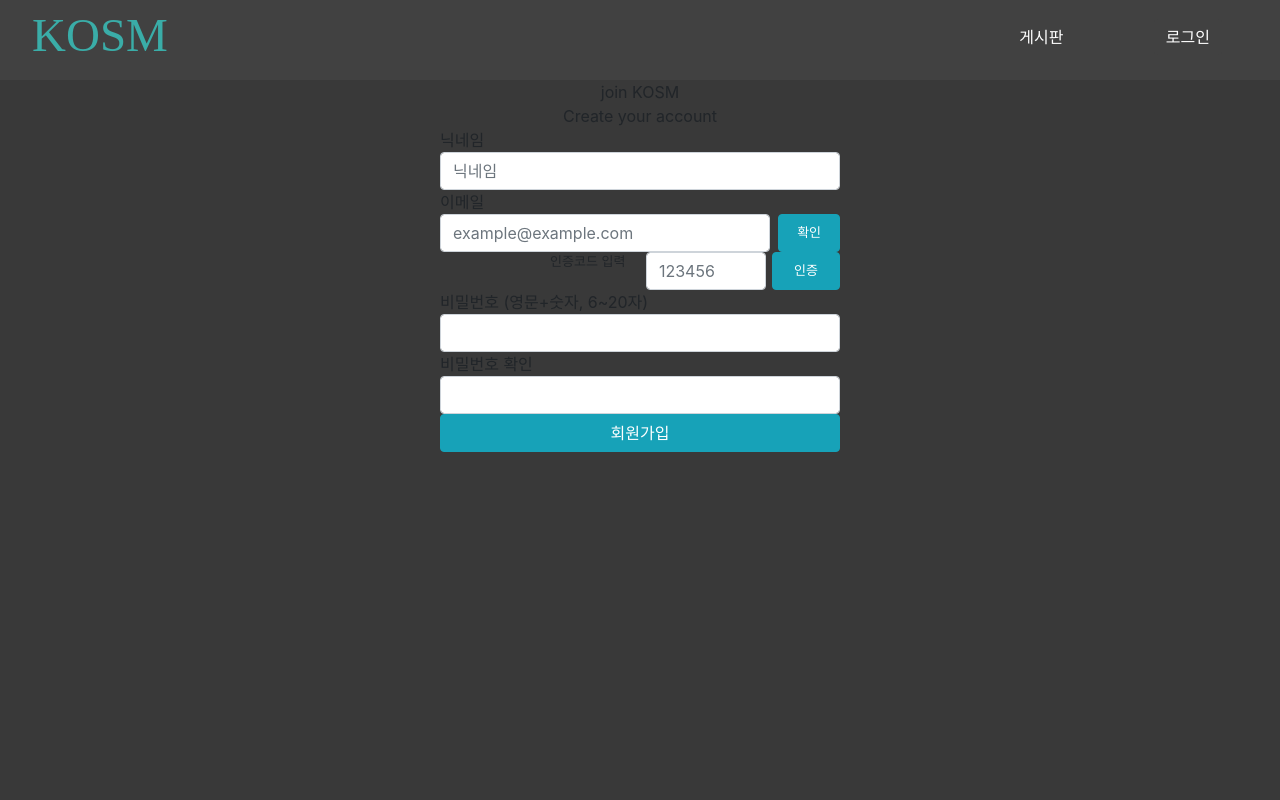
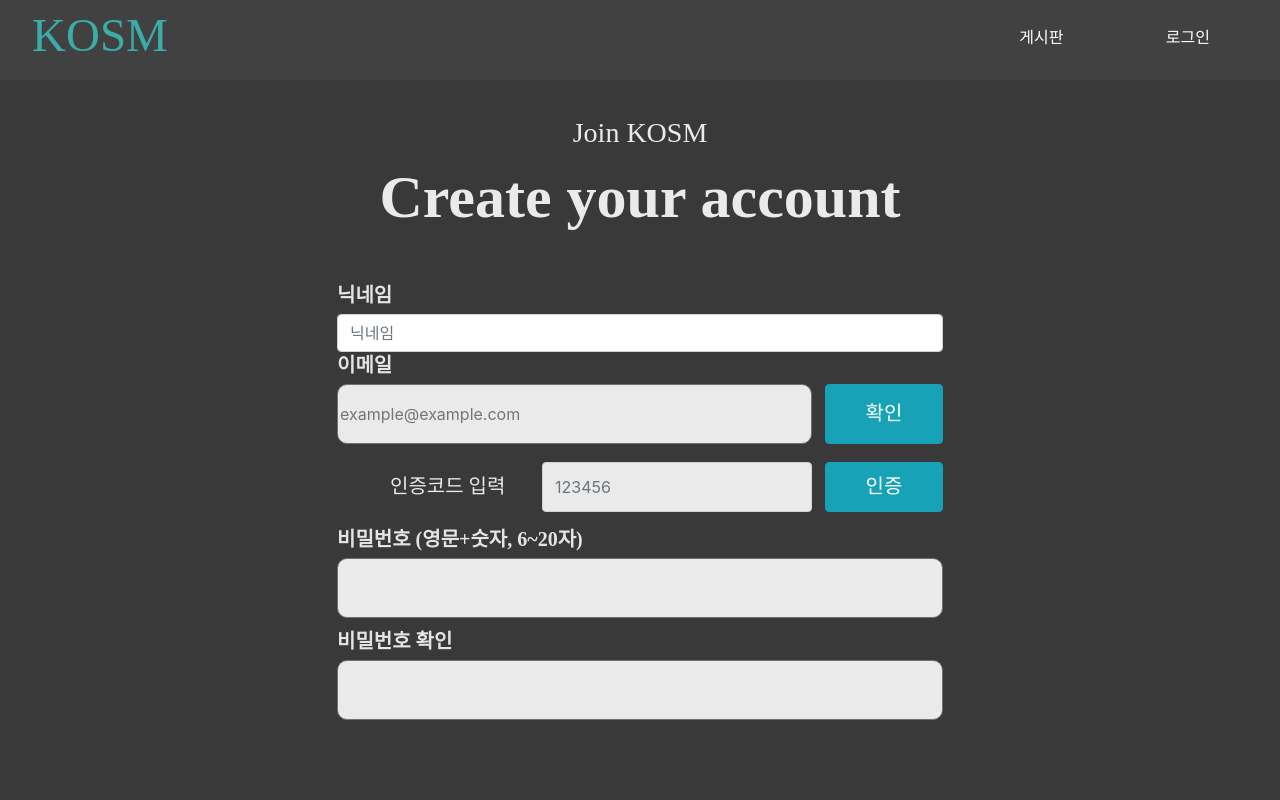
Before and after one commit to 0420syj/KOSM, a React (Create React App) app in the folder test6/frontend/: page /signup in a window 1280 px wide. Shown: the top 800 px of the page. Built offline with nearby package versions, Linux system fonts and the light colour scheme.

Commit message:
Login완료
Login화면 디자인대로 완료

```diff
--- a/test6/frontend/src/sign/signup/SignUpForm.js
+++ b/test6/frontend/src/sign/signup/SignUpForm.js
@@ -188,9 +188,9 @@ const SignUp = ({match}) => {
     return (
         <div className='signUpScreen'>
             <div className='signUpContainer'>
-                <div style={{display: 'flex', justifyContent:'center'}}>join KOSM</div>
-                <div className='signUpTitle'>Create your account</div>
-                    <div className='signUpFormContainer'>
+                <div className='signUpTitle'>Join KOSM</div>
+                <div className='signUpTitle2'>Create your account</div>
+                    <div style={{marginTop: '41px'}} className='signUpFormContainer'>
                         <div className='signUpSubTitle'>닉네임</div>
                         <input
                             onChange={e => {validateNickName(e.target.value)}}
@@ -198,6 +198,7 @@ const SignUp = ({match}) => {
                             name='nickname'
                             id='nickname'
                             className={ `form-control ${inputClassNameHelper(userInfo.nickname && userInfo.validNickName)}` }
+                            //원래 것 나머지 input은 디자인대로 바꿨음
                             placeholder='닉네임'/>
                     </div>
                     <div>
@@ -209,19 +210,24 @@ const SignUp = ({match}) => {
                                     type='text'
                                     name='email'
                                     id='email'
-                                    style={{
-                                        width: '100%',
-                                        marginRight: '0px'
-                                    }}
-                                    className={ `form-control ${inputClassNameHelper(userInfo.email && userInfo.validEmail)}` }
+                                    style={{width: '475px'}}
+                                    className={ `signUpSubInput ${inputClassNameHelper(userInfo.email && userInfo.validEmail)}` }
                                     placeholder='example@example.com'
                                     aria-describedby="emailHelp"/>
                                 <ButtonToggle
                                     color='info'
                                     style={{
-                                        marginLeft: '2%',
-                                        width: '70px',
-                                        fontSize: '13px',
+                                        marginLeft: '13px',
+                                        width: '118px',
+                                        height: '60px',
+                                        fontSize: '20px',
+                                        fontFamily: 'NotoSans',
+                                        fontWeight: '500',
+                                        fontStretch: 'normal',
+                                        fontStyle: 'normal',
+                                        lineHeight: '1.35',
+                                        letterSpacing: 'normal',
+                                        textAlign: 'center',
                                         display:'inline-box'}}
                                     onClick={emailClick}>
                                         확인
@@ -229,18 +235,26 @@ const SignUp = ({match}) => {
                             </div>
                         </div>
                     </div>
-                    <div  style={{display: 'flex', justifyContent: 'flex-end'}}>
-                        {/* <div  style={{display: 'flex'}}>
-                            남은 시간: &nbsp;
-                            <div style={{color: 'red'}}>
-                                {parseInt(timer / 60)} : {timer % 60}
-                            </div>
-                        </div> */}
-                        <div style={{display:'flex'}}>
+                    <div
+                        style={{
+                            display: 'flex',
+                            justifyContent: 'flex-end',
+                            marginTop: '8px'}}>
+                        <div style={{display: 'flex'}}>
                             <div style={{
-                                fontSize: '13px',
-                                width: '100px',
-                                verticalAlign:'bottom'}}>
+                                display: 'flex',
+                                width: '137px',
+                                height: '50px',
+                                alignItems:'center',
+                                verticalAlign:'center',
+                                fontFamily: 'NotoSans',
+                                fontSize: '20px',
+                                fontWeight: '500',
+                                fontStretch: 'normal',
+                                fontStyle: 'normal',
+                                lineHeight: '1.35',
+                                letterSpacing: 'normal',
+                                color: '#eaeaea'}}>
                                 인증코드 입력
                             </div>
                             <input
@@ -248,27 +262,40 @@ const SignUp = ({match}) => {
                                 name='code'
                                 id='code'
                                 className='form-control'
-                                style={{width: '120px'}}
+                                style={{
+                                    width: '270px',
+                                    height: '50px',
+                                    background: '#eaeaea',
+                                    marginLeft:'15px'}}
                                 placeholder='123456'/>
                             <ButtonToggle
                                 color='info'
                                 style={{
-                                    marginLeft: '2%',
+                                    marginLeft:'13px',
                                     fontSize: '13px',
-                                    width: '70px',
+                                    width: '118px',
+                                    height: '50px',
+                                    fontFamily: 'NotoSans',
+                                    fontSize: '20px',
+                                    fontWeight: '500',
+                                    fontStretch: 'normal',
+                                    fontStyle: 'normal',
+                                    lineHeight: '1.35',
+                                    letterSpacing: 'normal',
+                                    color: '#ffffff',
                                     display:'inline-box'}}>
                                     인증
                             </ButtonToggle>
                         </div>
                     </div>
-                    <div className='signUpFormContainer'>
+                    <div style={{marginTop: '14px'}} className='signUpFormContainer'>
                         <div className='signUpSubTitle'>비밀번호 (영문+숫자, 6~20자)</div>
                         <input
                             onChange={e => {validatePassWord(e.target.value)}}
                             type='password'
                             name='password'
                             id='password'
-                            className={ `form-control ${inputClassNameHelper(userInfo.password && userInfo.validPassWord)}`}/>
+                            className={ `signUpSubInput ${inputClassNameHelper(userInfo.password && userInfo.validPassWord)}`}/>
                     </div>
                     <div className='signUpFormContainer'>
                         <div className='signUpSubTitle'>비밀번호 확인</div>
@@ -277,10 +304,10 @@ const SignUp = ({match}) => {
                             type='password'
                             name='confirm-password'
                             id='confirm-password'
-                            className={ `form-control ${inputClassNameHelper(userInfo.confirmpassword && userInfo.validConfirmPassWord)}` }/>
+                            className={ `signUpSubInput ${inputClassNameHelper(userInfo.confirmpassword && userInfo.validConfirmPassWord)}` }/>
                     </div>
                     { /*<button type='submit' className='btn btn-success'>버튼</button>*/ }
-                    <div style={{width: '100%'}}>
+                    <div style={{width: '100%', marginTop: '73px'}}>
                         <div style={{display:'flex', justifyContent:'center'}}>
                         {
                             renderSubmitBtn() ?
--- a/test6/frontend/src/sign/signup/SignUpForm.scss
+++ b/test6/frontend/src/sign/signup/SignUpForm.scss
@@ -3,27 +3,59 @@
     height: 100%;
     display:flex;
     justify-content: center;
-
+    margin-top: 40.5px;
     .signUpContainer{
-        width: 400px;
-        height: 600px;
-        border-color:black;
-        .signUpTitle {
+        width: 606px;
+        height: 990px;
+        .signUpTitle{
+            height: 38px;
+            font-family: NotoSans;
+            font-size: 28px;
+            font-weight: 500;
+            font-stretch: normal;
+            font-style: normal;
+            line-height: 0.89;
+            letter-spacing: normal;
+            text-align: center;
+            color: #eaeaea;
+            display: flex;
+            justify-content: center;
+        }
+        .signUpTitle2 {
             text-align:center;
+            height: 82px;
+            font-family: NotoSans;
+            font-size: 60px;
+            font-weight: bold;
+            font-stretch: normal;
+            font-style: normal;
+            line-height: 1.28;
+            letter-spacing: normal;
+            text-align: center;
+            color: #eaeaea;
         }
-        .signUpForm{
-            .signUpFormContainer{
-                padding: 10px 10px;
-                width: 100%;
-                .signUpSubTitle{
-                    padding: 0px 0px 10px 0px;
-                }
-                .signUpSubInput{
-                    width: 300px;
-                    height: 25px;
-                    margin: 0px 10px 0px 10px;
-                }
+        .signUpFormContainer{
+            .signUpSubTitle{
+                height: 27px;
+                font-family: NotoSans;
+                font-size: 20px;
+                font-weight: 600;
+                font-stretch: normal;
+                font-style: normal;
+                line-height: 1.35;
+                letter-spacing: normal;
+                text-align: left;
+                color: #e4e4e4;
+                margin-bottom: 5px;
             }
+            .signUpSubInput{
+                width: 606px;
+                height: 60px;
+                border-radius: 10px;
+                border: solid 1px #707070;
+                background-color: #eaeaea;
+                margin-bottom: 10px;
+           }
         }
         .signUpButtonContainer{
             display: flex;
```
Also changed, not shown: test6/frontend/src/sign/login/LoginForm.js (+9 -9 lines), test6/frontend/src/sign/login/LoginForm.scss (+84 -20 lines), 1 other file (tests, documents, lock files or other folders).
